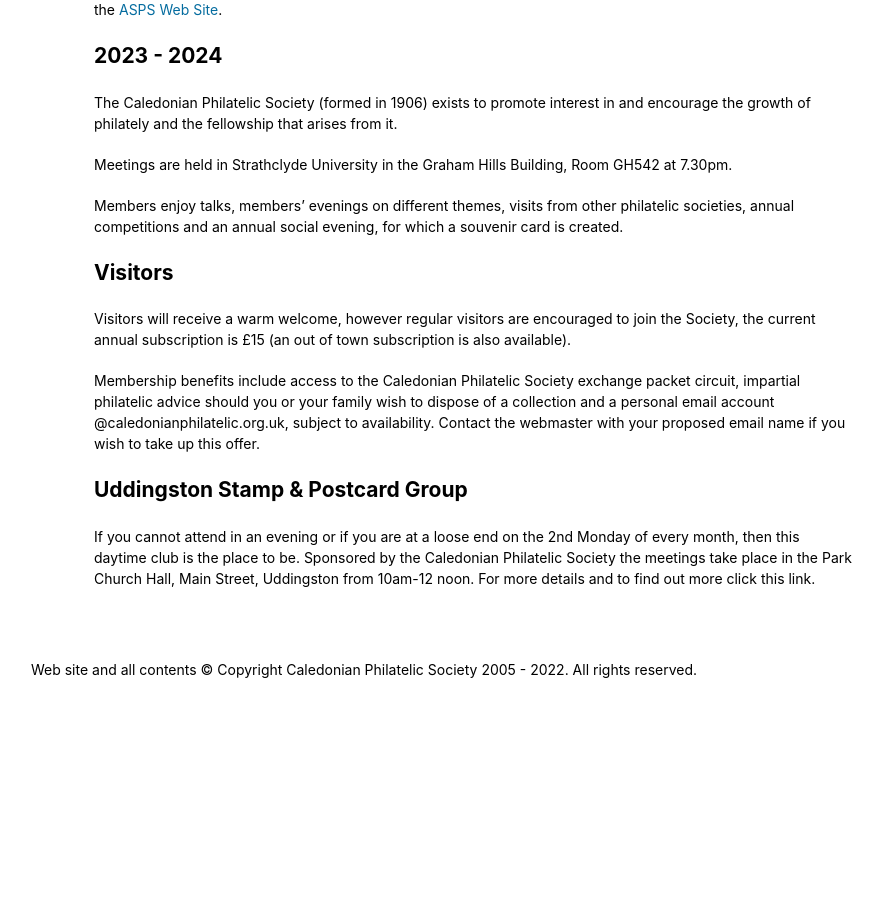
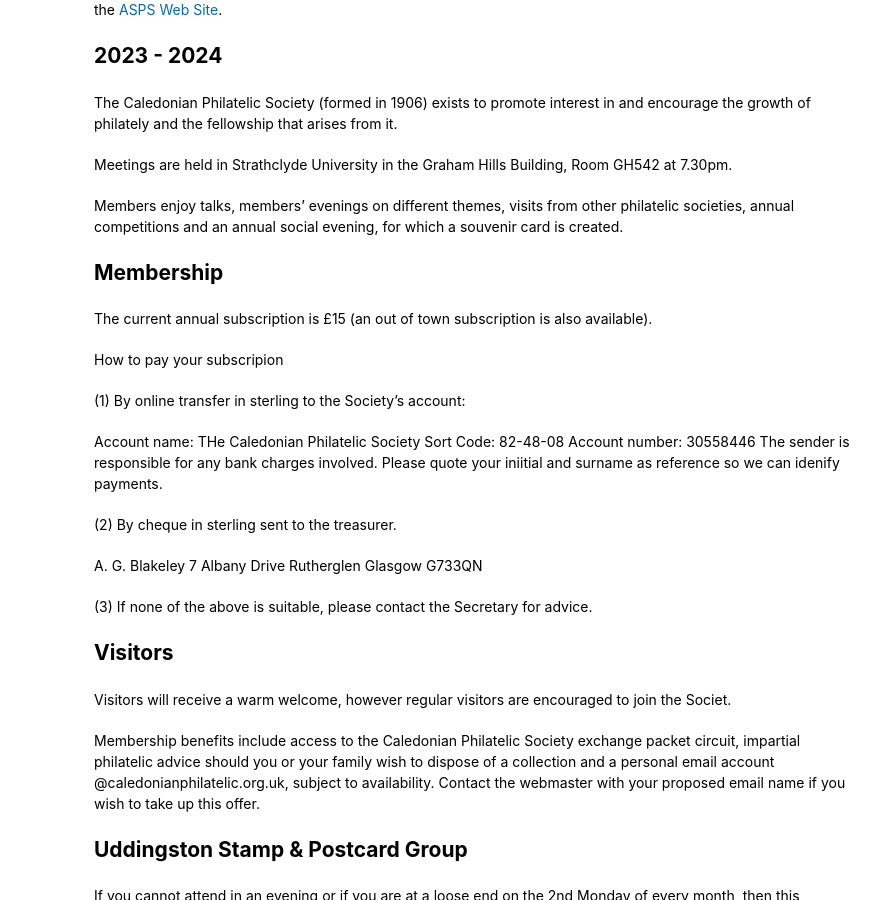
Before and after one commit to astalker/caledonian-stamps, a Jekyll site: the page built from index.md, in a window 1280 px wide and 900 px high, scrolled down 811 px. Shown: the whole window, without its empty margins (276-1159 px from the left). Built offline with Jekyll 4.4.1, drawn with Linux system fonts in a browser that asks for light colours; our own code applies the rules of GitHub Pages for plain Markdown files; before the commit the page ends 1544 px from its top, so only the background shows below that.

Commit message:
Memebrship subscription details added

```diff
--- a/index.md
+++ b/index.md
@@ -24,9 +24,33 @@ Meetings are held in Strathclyde University in the Graham Hills Building, Room G
 
 Members enjoy talks, members' evenings on different themes, visits from other philatelic societies, annual competitions and an annual social evening, for which a souvenir card is created.
 
+## Membership
+
+The current annual subscription is &pound;15 (an out of town subscription is also available).
+
+How to pay your subscripion
+
+(1) By online transfer in sterling to the Society’s account:
+
+Account name: THe Caledonian Philatelic Society
+Sort Code: 82-48-08
+Account number: 30558446
+The sender is responsible for any bank charges involved.
+Please quote your iniitial and surname as reference so we can idenify payments.
+
+(2) By cheque in sterling sent to the treasurer.
+
+A. G. Blakeley
+7 Albany Drive
+Rutherglen
+Glasgow
+G733QN
+
+(3) If none of the above is suitable, please contact the Secretary for advice.
+
 ## Visitors
 
-Visitors will receive a warm welcome, however regular visitors are encouraged to join the Society, the current annual subscription is &pound;15 (an out of town subscription is also available).
+Visitors will receive a warm welcome, however regular visitors are encouraged to join the Societ.
 
 Membership benefits include access to the Caledonian Philatelic Society exchange packet circuit, impartial philatelic advice should you or your family wish to dispose of a collection and a personal email account @caledonianphilatelic.org.uk, subject to availability. Contact the webmaster with your proposed email name if you wish to take up this offer.
 
```
